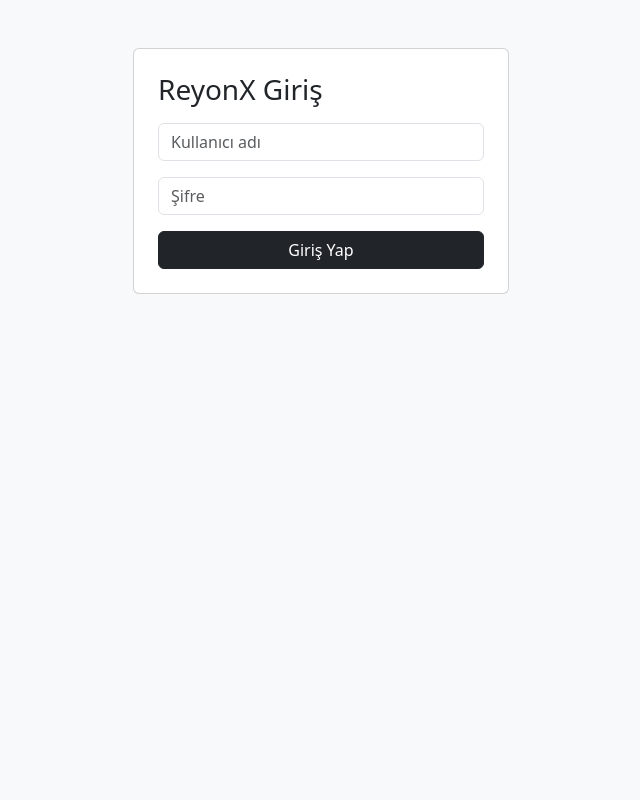
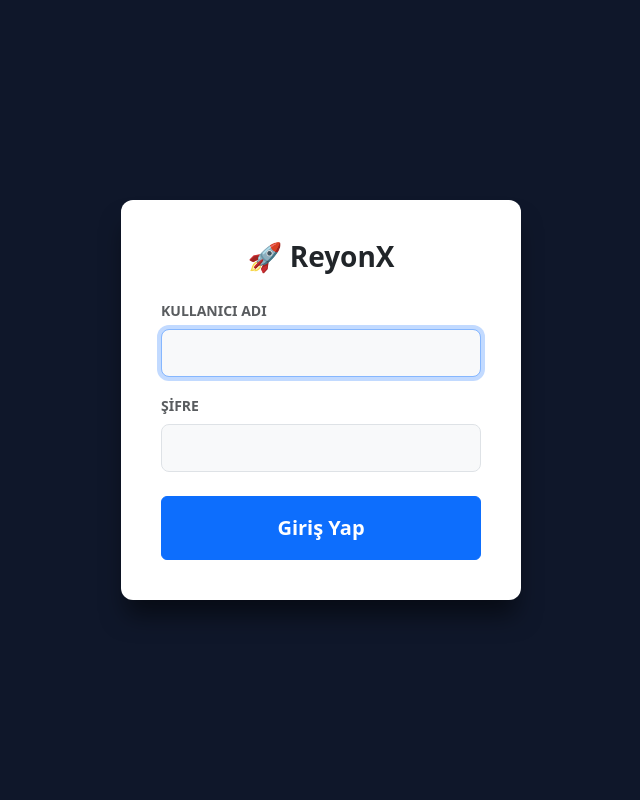
Before and after one commit to musty7091/reyonx, a Flask app: page /login in a window 1280 px wide. Shown: the whole page, without its empty margins (319-959 px from the left). Run offline with Flask 3, Linux system fonts and the light colour scheme; parts of the project's set-up code (start-up, migrations or seed data) failed here and were passed over.

Commit message:
şifre kontrol

```diff
--- a/app.py
+++ b/app.py
@@ -1,7 +1,11 @@
 from flask import Flask
+import os
+from dotenv import load_dotenv
 from database import db
 from flask_migrate import Migrate
-import os
+
+# Gizli kasa dosyasını (.env) sisteme yüklüyoruz
+load_dotenv()
 
 # Rota (Sayfa) dosyalarımızı içeri aktarıyoruz
 from routes.auth_routes import auth_bp
@@ -20,11 +24,10 @@ from models import User
 
 app = Flask(__name__)
 
-# Ayarlar
-app.config["SECRET_KEY"] = "super-secret-key"
+# AYARLAR (Bilgileri .env dosyasından çekiyoruz)
+app.config["SECRET_KEY"] = os.getenv("SECRET_KEY")
 app.config["SQLALCHEMY_DATABASE_URI"] = "sqlite:///reyonx.db"
 app.config["SQLALCHEMY_TRACK_MODIFICATIONS"] = False
-app.config["BONUS_RATE"] = 0.05  # Prim oranı %5
 
 # Veritabanını uygulamaya bağlıyoruz
 db.init_app(app)
@@ -44,15 +47,31 @@ app.register_blueprint(expense_bp)
 app.register_blueprint(report_bp)
 app.register_blueprint(settings_bp)
 
-# BAŞLATMA
+# ==========================================
+# UYGULAMA BAŞLATMA VE VERİTABANI KURULUMU
+# ==========================================
 if __name__ == "__main__":
     with app.app_context():
-        # Tüm tabloları veritabanında oluşturur
+        # Veritabanı tablolarını oluşturur
         db.create_all()
 
-        # Eğer sistemde admin yoksa otomatik oluşturur (Şifre: 1234)
-        if not User.query.filter_by(username="admin").first():
-            db.session.add(User(username="admin", password="1234"))
+        # Sistemde 'admin' isimli bir kullanıcı var mı diye bakıyoruz
+        admin_user = User.query.filter_by(username="admin").first()
+
+        # Eğer admin hesabı henüz hiç oluşturulmamışsa:
+        if not admin_user:
+            admin_user = User(username="admin")
+
+            # Şifreyi kodun içinden değil, .env dosyasındaki kasadan alıyoruz
+            # Eğer kasada şifre bulamazsa varsayılan olarak "1234" yapar
+            default_password = os.getenv("ADMIN_DEFAULT_PASS", "1234")
+
+            # models.py içindeki hashleme fonksiyonunu kullanarak şifreyi gizliyoruz
+            admin_user.set_password(default_password)
+
+            db.session.add(admin_user)
             db.session.commit()
+            print("Sistem İlk Kurulum: Güvenli yönetici hesabı oluşturuldu.")
 
+    # Geliştirme modunda uygulamayı çalıştır
     app.run(debug=True)
--- a/routes/auth_routes.py
+++ b/routes/auth_routes.py
@@ -1,4 +1,4 @@
-from flask import Blueprint, request, redirect, render_template, session
+from flask import Blueprint, request, redirect, render_template, session, flash
 from models import User
 
 # Bu dosyayı bir modül (Blueprint) olarak tanımlıyoruz
@@ -14,13 +14,19 @@ def check_login():
 @auth_bp.route("/login", methods=["GET", "POST"])
 def login():
     if request.method == "POST":
-        u = request.form.get("username")
-        p = request.form.get("password")
-        user = User.query.filter_by(username=u).first()
-        if user and user.password == p:
+        username = request.form.get("username")
+        password = request.form.get("password")
+
+        user = User.query.filter_by(username=username).first()
+
+        # ARTIK DÜZ ŞİFRE KONTROLÜ YAPMIYORUZ! check_password fonksiyonunu kullanıyoruz.
+        if user and user.check_password(password):
             session["user_id"] = user.id
+            flash("Başarıyla giriş yapıldı!", "success")
             return redirect("/")
-        return "Hatalı giriş"
+        else:
+            flash("Kullanıcı adı veya şifre hatalı!", "danger")
+
     return render_template("login.html")
 
 @auth_bp.route("/logout")
--- a/templates/login.html
+++ b/templates/login.html
@@ -2,25 +2,57 @@
 <html lang="tr">
 <head>
     <meta charset="UTF-8">
-    <title>Giriş</title>
+    <meta name="viewport" content="width=device-width, initial-scale=1.0">
+    <title>ReyonX - Yönetici Girişi</title>
+
     <link href="https://cdn.jsdelivr.net/npm/bootstrap@5.3.3/dist/css/bootstrap.min.css" rel="stylesheet">
+
+    <style>
+        body {
+            background-color: #0f172a; /* Sistemin ana lacivert tonu */
+            height: 100vh;
+            display: flex;
+            align-items: center;
+            justify-content: center;
+            font-family: system-ui, -apple-system, sans-serif;
+        }
+        .login-card {
+            background: #ffffff;
+            padding: 40px;
+            border-radius: 12px;
+            width: 100%;
+            max-width: 400px;
+            box-shadow: 0 20px 25px -5px rgba(0, 0, 0, 0.5);
+        }
+    </style>
 </head>
+<body>
 
-<body class="bg-light">
+    <div class="login-card">
+        <h3 class="text-center fw-bold mb-4">🚀 ReyonX</h3>
 
-<div class="container mt-5" style="max-width:400px">
-
-    <div class="card p-4">
-        <h3 class="mb-3">ReyonX Giriş</h3>
+        {% with messages = get_flashed_messages(with_categories=true) %}
+          {% if messages %}
+            {% for category, message in messages %}
+              <div class="alert alert-{{ category }} fw-bold text-center py-2" role="alert">
+                {% if category == 'danger' %} ❌ {% else %} ✅ {% endif %} {{ message }}
+              </div>
+            {% endfor %}
+          {% endif %}
+        {% endwith %}
 
         <form method="POST">
-            <input name="username" class="form-control mb-3" placeholder="Kullanıcı adı">
-            <input name="password" type="password" class="form-control mb-3" placeholder="Şifre">
-            <button class="btn btn-dark w-100">Giriş Yap</button>
+            <div class="mb-3">
+                <label class="form-label fw-bold text-muted small text-uppercase">Kullanıcı Adı</label>
+                <input type="text" name="username" class="form-control form-control-lg bg-light" required autofocus>
+            </div>
+            <div class="mb-4">
+                <label class="form-label fw-bold text-muted small text-uppercase">Şifre</label>
+                <input type="password" name="password" class="form-control form-control-lg bg-light" required>
+            </div>
+            <button type="submit" class="btn btn-primary w-100 fw-bold py-3 fs-5">Giriş Yap</button>
         </form>
     </div>
 
-</div>
-
 </body>
 </html>
```
Also changed, not shown: models.py (+9 -2 lines), instance/reyonx.db, 1 other file.
